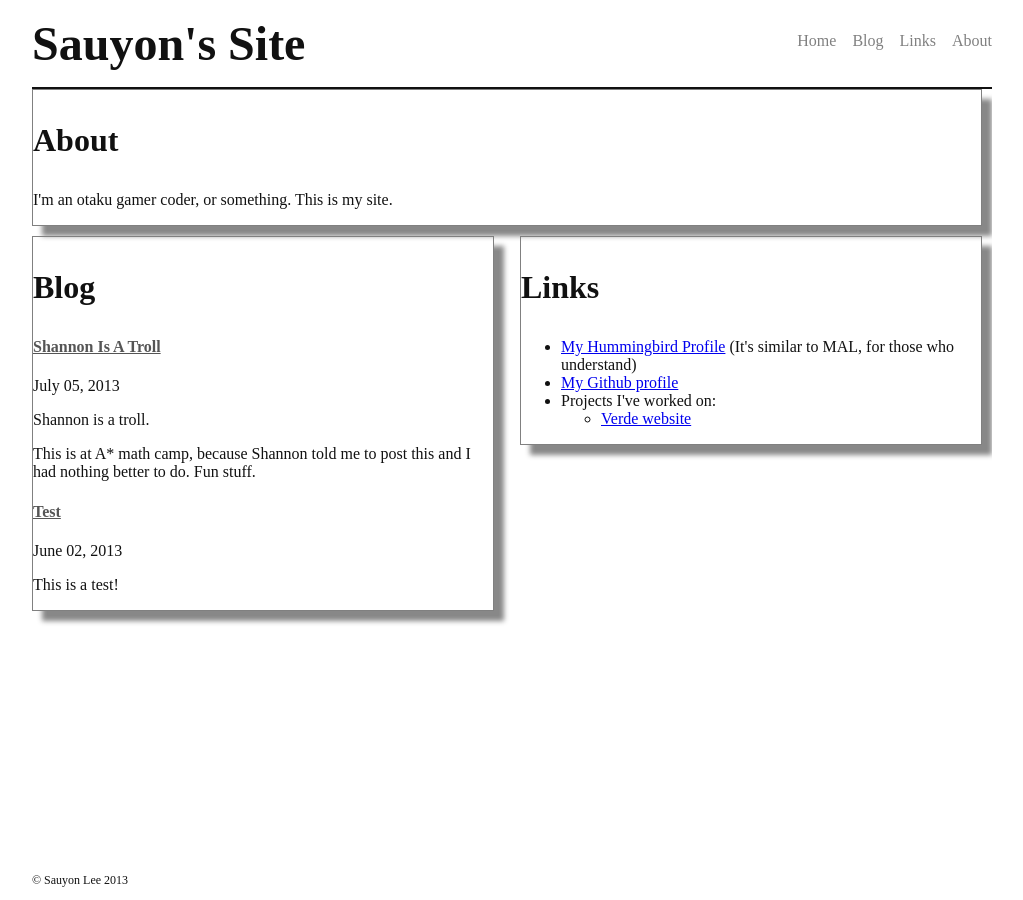
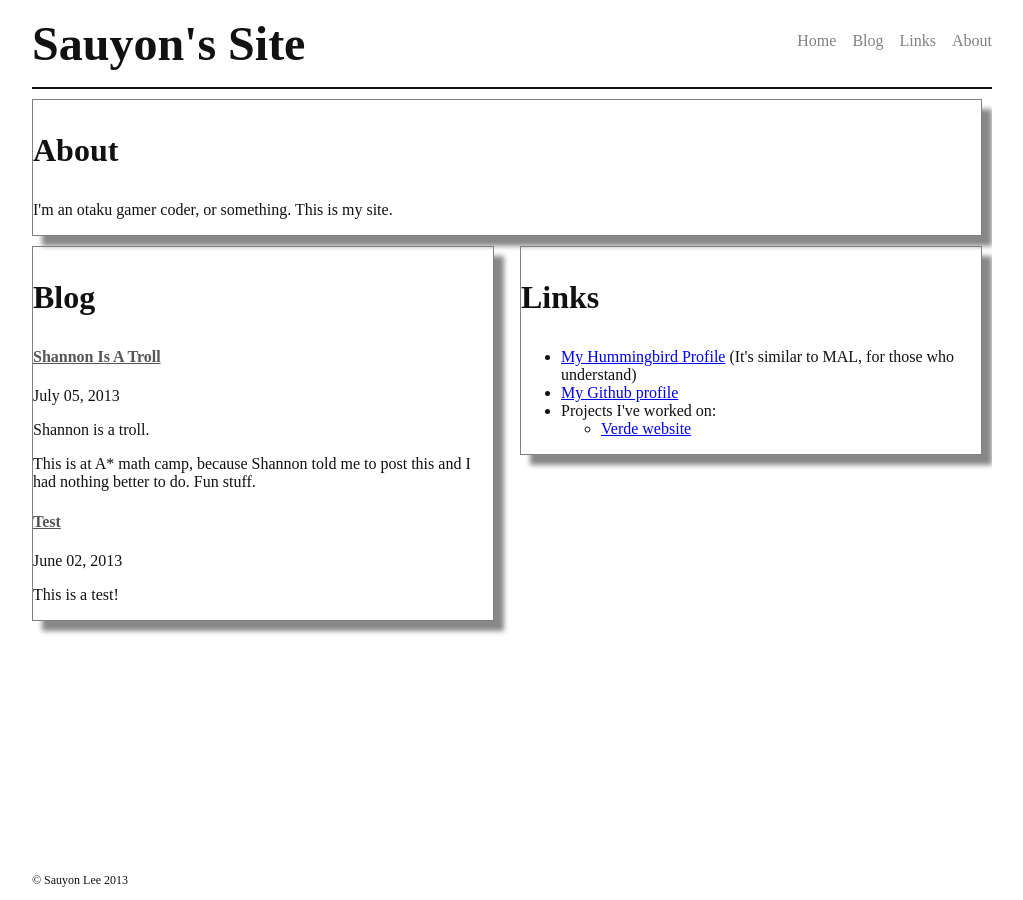
Before and after one commit to sauyon/sauyon.github.io, a Jekyll site: the page built from index.html, in a window 1280 px wide. Shown: the whole page, without its empty margins (128-1151 px from the left). Built offline with Jekyll 4.4.1, drawn with Linux system fonts in a browser that asks for light colours.

Commit message:
move boxes away from head

```diff
--- a/css/style.css
+++ b/css/style.css
@@ -52,7 +52,7 @@ section {
 	box-shadow: 10px 10px 5px #888888;
 	border: 1px solid grey;
 	margin-right: 10px;
-	margin-bottom: 10px;
+	margin-top: 10px;
 }
 
 nav {
```
